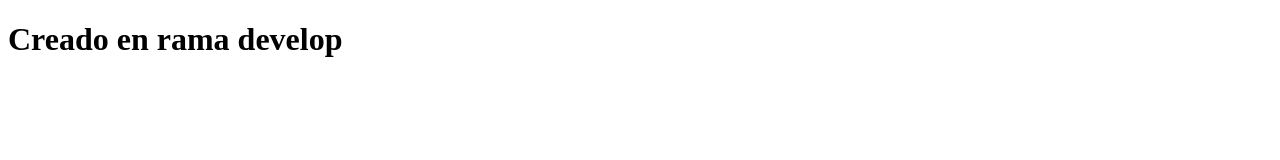
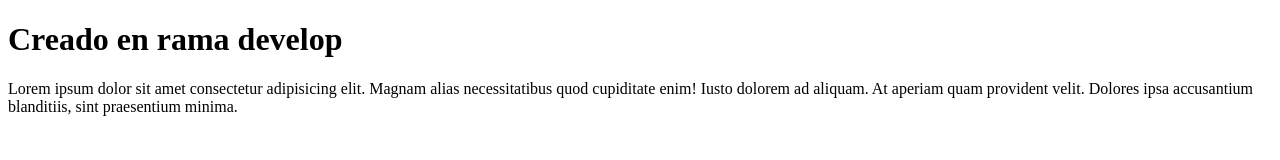
Before and after one commit to AleLJ/asir1-2023, a plain HTML site: page index.html in a window 1280 px wide. Drawn offline with Linux system fonts and the light colour scheme.

Commit message:
Update con un párrafo

```diff
--- a/index.html
+++ b/index.html
@@ -8,6 +8,7 @@
 <body>
 
     <h1>Creado en rama develop</h1>
+    <p>Lorem ipsum dolor sit amet consectetur adipisicing elit. Magnam alias necessitatibus quod cupiditate enim! Iusto dolorem ad aliquam. At aperiam quam provident velit. Dolores ipsa accusantium blanditiis, sint praesentium minima.</p>
 
 </body>
 </html>
```
